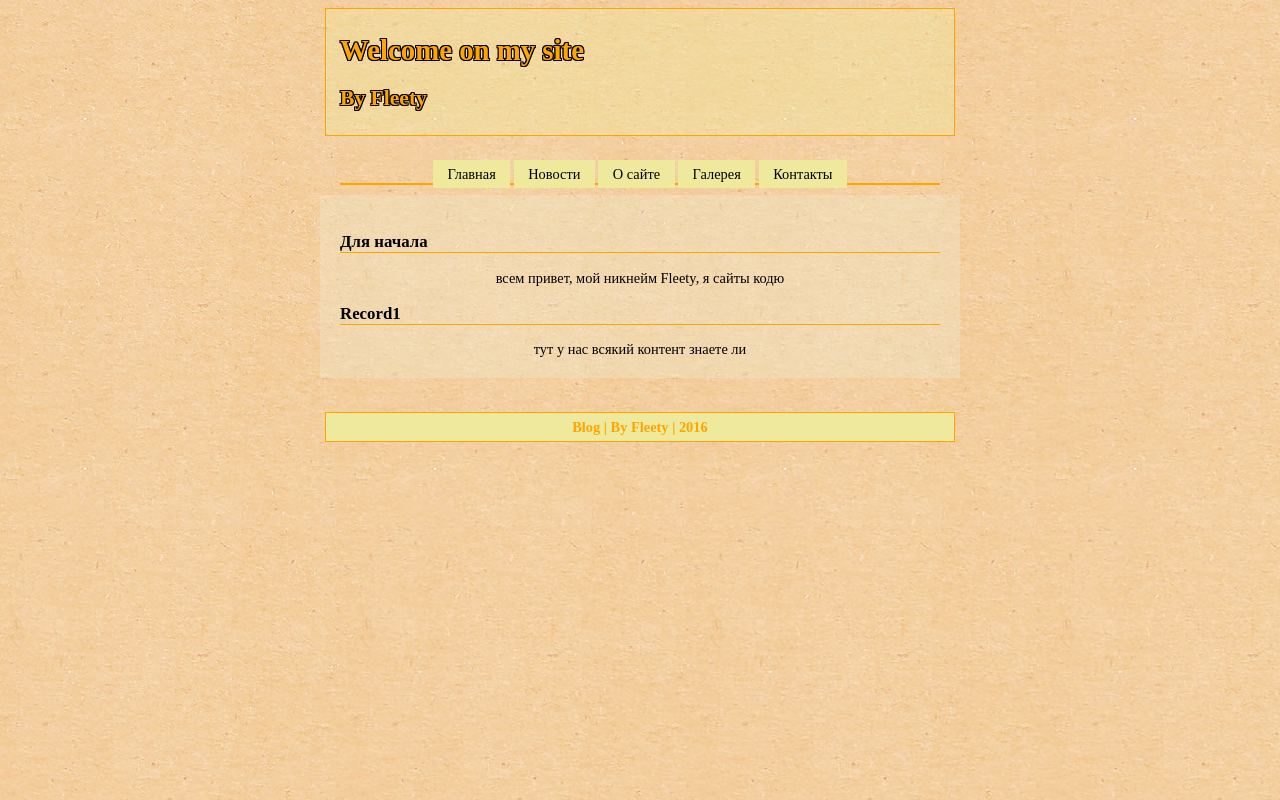
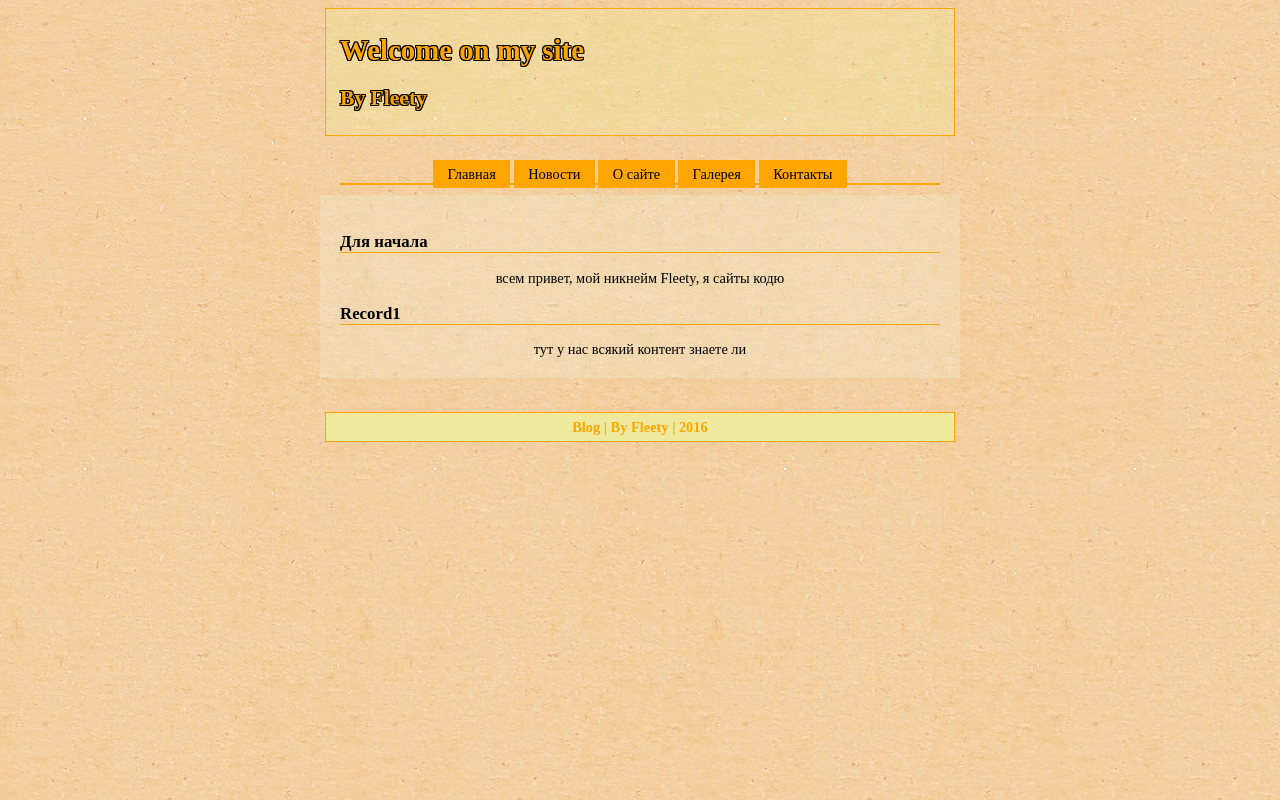
Before and after one commit to fleety75/fleety.github.io, a plain HTML site: page index.html in a window 1280 px wide. Drawn offline with Linux system fonts and the light colour scheme.

Commit message:
Update styles.css

```diff
--- a/styles.css
+++ b/styles.css
@@ -45,7 +45,7 @@ h1,h2
 {
 	padding:0.4em 1em 0.4em 1em;
 	color:black;
-	background-color:#EEE99D;
+	background-color:orange;
 	text-decoration:none;
 }
 
```
